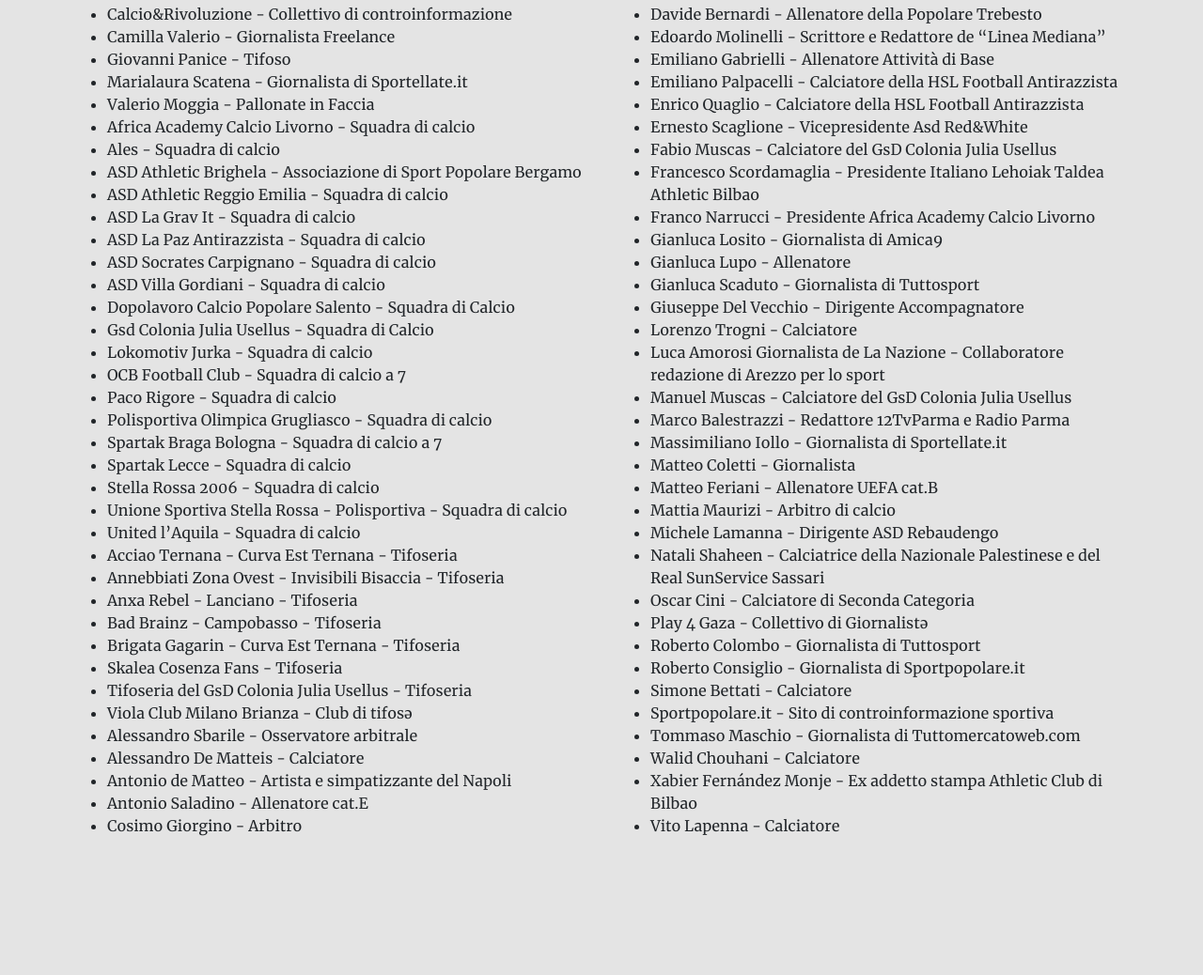
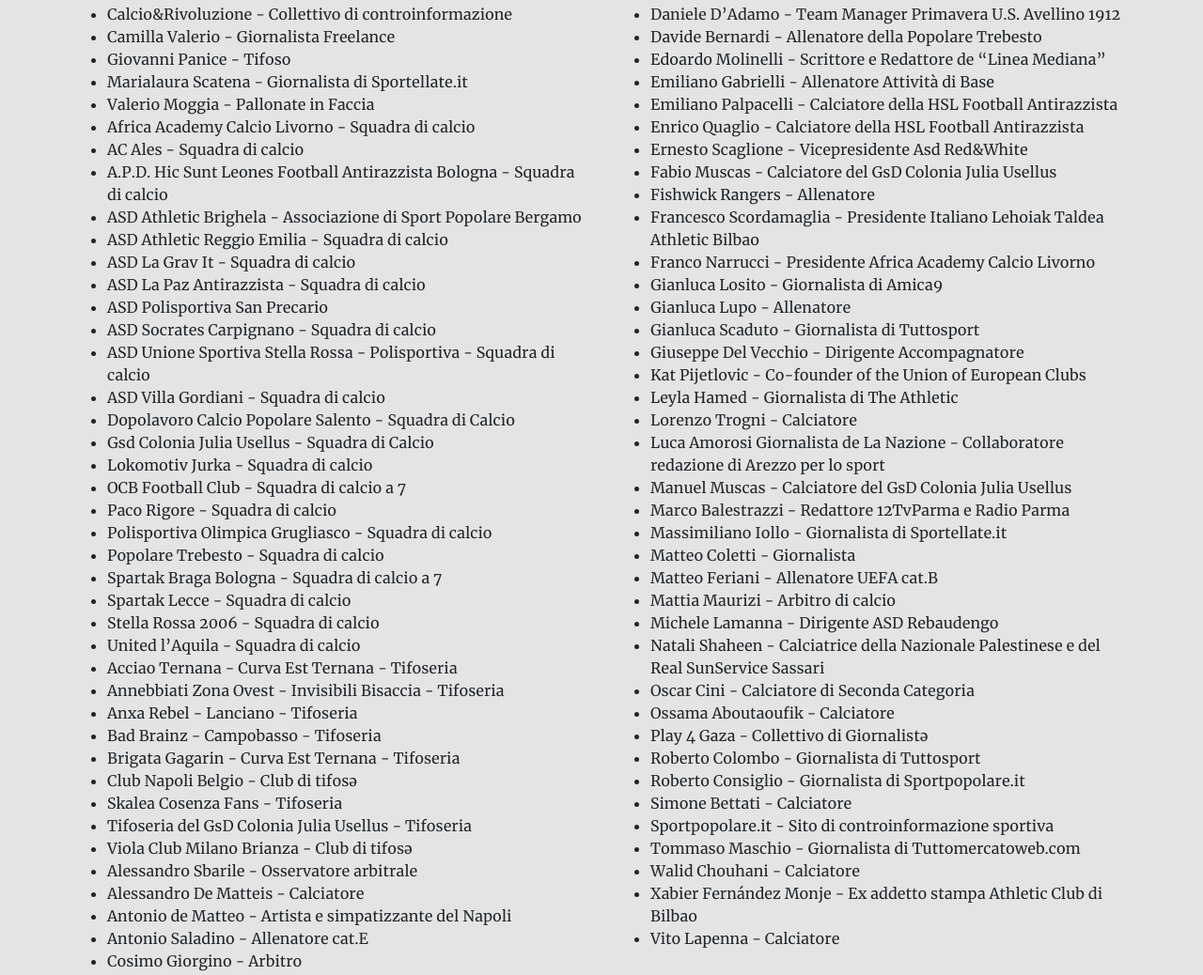
Before and after one commit to kmos/soccerboycottisrael, a plain HTML site: page docs/en/index.html in a window 1280 px wide. Shown: the part 3782-4820 px from the top of the page at 94% size. Drawn offline with Linux system fonts and the light colour scheme.

Commit message:
update petitioners

```diff
--- a/docs/en/index.html
+++ b/docs/en/index.html
@@ -84,12 +84,15 @@
                     <li>Marialaura Scatena - Giornalista di Sportellate.it</li>
                     <li>Valerio Moggia - Pallonate in Faccia</li>
                     <li>Africa Academy Calcio Livorno - Squadra di calcio</li>
-                    <li>Ales - Squadra di calcio</li>
+                    <li>AC Ales - Squadra di calcio</li>
+                    <li>A.P.D. Hic Sunt Leones Football Antirazzista Bologna - Squadra di calcio</li>
                     <li>ASD Athletic Brighela - Associazione di Sport Popolare Bergamo</li>
                     <li>ASD Athletic Reggio Emilia - Squadra di calcio</li>
                     <li>ASD La Grav It - Squadra di calcio</li>
                     <li>ASD La Paz Antirazzista - Squadra di calcio</li>
+                    <li>ASD Polisportiva San Precario</li>
                     <li>ASD Socrates Carpignano - Squadra di calcio</li>
+                    <li>ASD Unione Sportiva Stella Rossa -  Polisportiva - Squadra di calcio</li>
                     <li>ASD Villa Gordiani - Squadra di calcio</li>
                     <li>Dopolavoro Calcio Popolare Salento - Squadra di Calcio</li>
                     <li>Gsd Colonia Julia Usellus - Squadra di Calcio</li>
@@ -97,16 +100,17 @@
                     <li>OCB Football Club - Squadra di calcio a 7</li>
                     <li>Paco Rigore - Squadra di calcio</li>
                     <li>Polisportiva Olimpica Grugliasco - Squadra di calcio</li>
+                    <li>Popolare Trebesto - Squadra di calcio</li>
                     <li>Spartak Braga Bologna - Squadra di calcio a 7</li>
                     <li>Spartak Lecce - Squadra di calcio</li>
                     <li>Stella Rossa 2006 - Squadra di calcio</li>
-                    <li>Unione Sportiva Stella Rossa -  Polisportiva - Squadra di calcio</li>
                     <li>United l’Aquila - Squadra di calcio</li>
                     <li>Acciao Ternana - Curva Est Ternana - Tifoseria</li>
                     <li>Annebbiati Zona Ovest - Invisibili Bisaccia - Tifoseria</li>
                     <li>Anxa Rebel - Lanciano - Tifoseria</li>
                     <li>Bad Brainz - Campobasso - Tifoseria</li>
                     <li>Brigata Gagarin - Curva Est Ternana - Tifoseria</li>
+                    <li>Club Napoli Belgio - Club di tifosə</li>
                     <li>Skalea Cosenza Fans - Tifoseria</li>
                     <li>Tifoseria del GsD Colonia Julia Usellus - Tifoseria</li>
                     <li>Viola Club Milano Brianza - Club di tifosə</li>
@@ -115,6 +119,7 @@
                     <li>Antonio de Matteo - Artista e simpatizzante del Napoli</li>
                     <li>Antonio Saladino - Allenatore cat.E</li>
                     <li>Cosimo Giorgino - Arbitro</li>
+                    <li>Daniele D’Adamo - Team Manager Primavera U.S. Avellino 1912</li>
                     <li>Davide Bernardi - Allenatore della Popolare Trebesto</li>
                     <li>Edoardo Molinelli - Scrittore e Redattore de “Linea Mediana”</li>
                     <li>Emiliano Gabrielli - Allenatore Attività di Base</li>
@@ -122,12 +127,15 @@
                     <li>Enrico Quaglio - Calciatore della HSL Football Antirazzista</li>
                     <li>Ernesto Scaglione - Vicepresidente Asd Red&White</li>
                     <li>Fabio Muscas - Calciatore del GsD Colonia Julia Usellus</li>
+                    <li>Fishwick Rangers - Allenatore</li>
                     <li>Francesco Scordamaglia - Presidente Italiano Lehoiak Taldea Athletic Bilbao</li>
                     <li>Franco Narrucci - Presidente Africa Academy Calcio Livorno</li>
                     <li>Gianluca Losito - Giornalista di Amica9</li>
                     <li>Gianluca Lupo - Allenatore</li>
                     <li>Gianluca Scaduto - Giornalista di Tuttosport</li>
                     <li>Giuseppe Del Vecchio - Dirigente Accompagnatore</li>
+                    <li>Kat Pijetlovic - Co-founder of the Union of European Clubs</li>
+                    <li>Leyla Hamed - Giornalista di The Athletic</li>
                     <li>Lorenzo Trogni - Calciatore</li>
                     <li>Luca Amorosi Giornalista de La Nazione - Collaboratore redazione di Arezzo per lo sport</li>
                     <li>Manuel Muscas - Calciatore del GsD Colonia Julia Usellus</li>
@@ -139,6 +147,7 @@
                     <li>Michele Lamanna - Dirigente ASD Rebaudengo</li>
                     <li>Natali Shaheen - Calciatrice della Nazionale Palestinese e del Real SunService Sassari</li>
                     <li>Oscar Cini - Calciatore di Seconda Categoria</li>
+                    <li>Ossama Aboutaoufik - Calciatore</li>
                     <li>Play 4 Gaza - Collettivo di Giornalistə</li>
                     <li>Roberto Colombo - Giornalista di Tuttosport</li>
                     <li>Roberto Consiglio - Giornalista di Sportpopolare.it</li>
```
Also changed, not shown: docs/index.html (+11 -2 lines).
